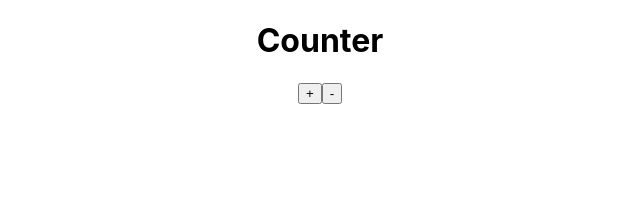
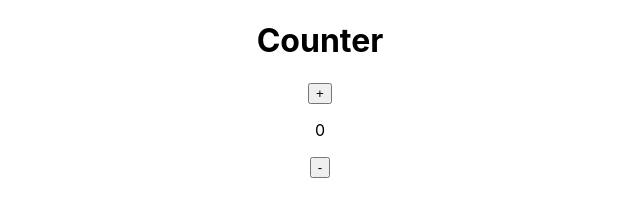
Before and after one commit to polin103109/react-examples, a React (Create React App) app: page / in a window 1280 px wide. Shown: the top 210 px of the page, without its empty margins (320-960 px from the left). Built offline with nearby package versions, Linux system fonts and the light colour scheme.

Commit message:
add state manupulation

```diff
--- a/src/Counter.jsx
+++ b/src/Counter.jsx
@@ -2,7 +2,19 @@ import React from 'react';
 class Counter extends React.Component{
     constructor(props){
       super(props);
-      console.log('inside constructor')
+      this.state={
+        count:0,
+      };
+      console.log('inside constructor');
+      this.increment=this.increment.bind(this);
+    }
+    increment(){
+      const previousCount=this.state.count;
+        this.setState({
+            count:previousCount+1,
+        })
+        console.log("updating state",this.state)
+
     }
 render(){
 
@@ -12,7 +24,8 @@ render(){
     <div>
        <h1>{componentName}</h1>
         <div>
-            <button>+</button>
+            <button onClick={this.increment}>+</button>
+            <p>{this.state.count}</p>
             <button>-</button>
         </div>
     </div>
```
